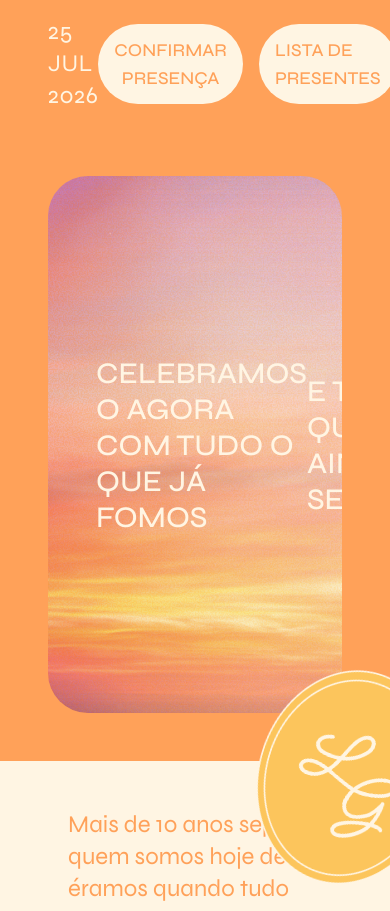
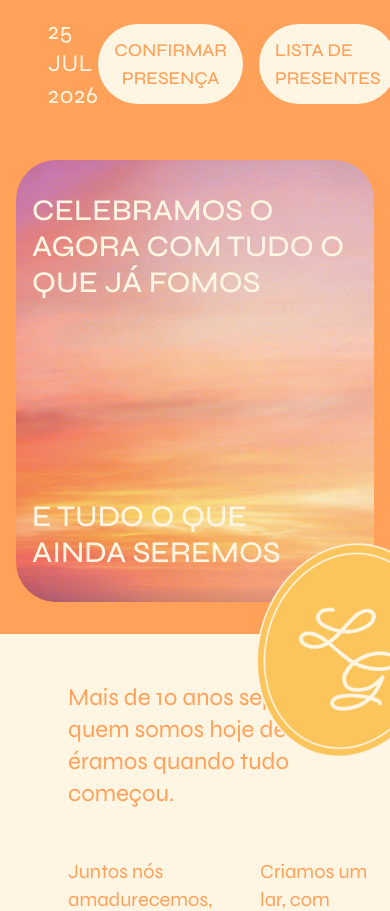
Before and after one commit to gabrielmend99/lariel2026, a Next.js app: page / in a window 390 px wide. Shown: the top 911 px of the page. Built offline with nearby package versions, Linux system fonts and the light colour scheme; a web font is replaced by a local one.

Commit message:
ajustes no hero para mobile

```diff
--- a/src/components/Hero.tsx
+++ b/src/components/Hero.tsx
@@ -7,25 +7,24 @@ import { H1 } from './ui/H1';
 export function Hero() {
   return (
     <section
-      className="bg-orange flex flex-col items-center px-12 py-12 w-full h-[75dvh]"
+      className="bg-orange flex flex-col items-center px-4 md:px-12 py-8 md:py-12 w-full h-[60dvh] md:h-[75dvh]"
       data-name="hero"
-      data-node-id="10:4"
     >
       <div className="overflow-hidden rounded-xl relative w-full h-full" data-name="heroImage">
         <Image
           src={heroImage}
-          alt="Casal"
+          alt="Por do sol"
           fill
           className="object-cover"
           priority
         />
 
         {/* Texto sobreposto */}
-        <div className="absolute inset-0 flex items-center justify-between px-12 z-10">
-          <H1 className="max-w-[465px] uppercase text-cream">
+        <div className="absolute inset-0 flex flex-col md:flex-row items-left md:items-center justify-center justify-between gap-4 md:gap-4 px-4 py-8 md:px-12 z-10">
+          <H1 className="w-full max-w-[465px] uppercase text-cream text-left text-2xl md:text-4xl">
             Celebramos o agora com tudo o que já fomos
           </H1>
-          <H1 className="max-w-[272px] uppercase text-cream">
+          <H1 className="w-full max-w-[272px] uppercase text-cream text-left text-2xl md:text-4xl">
             e tudo o que ainda seremos
           </H1>
         </div>
```
